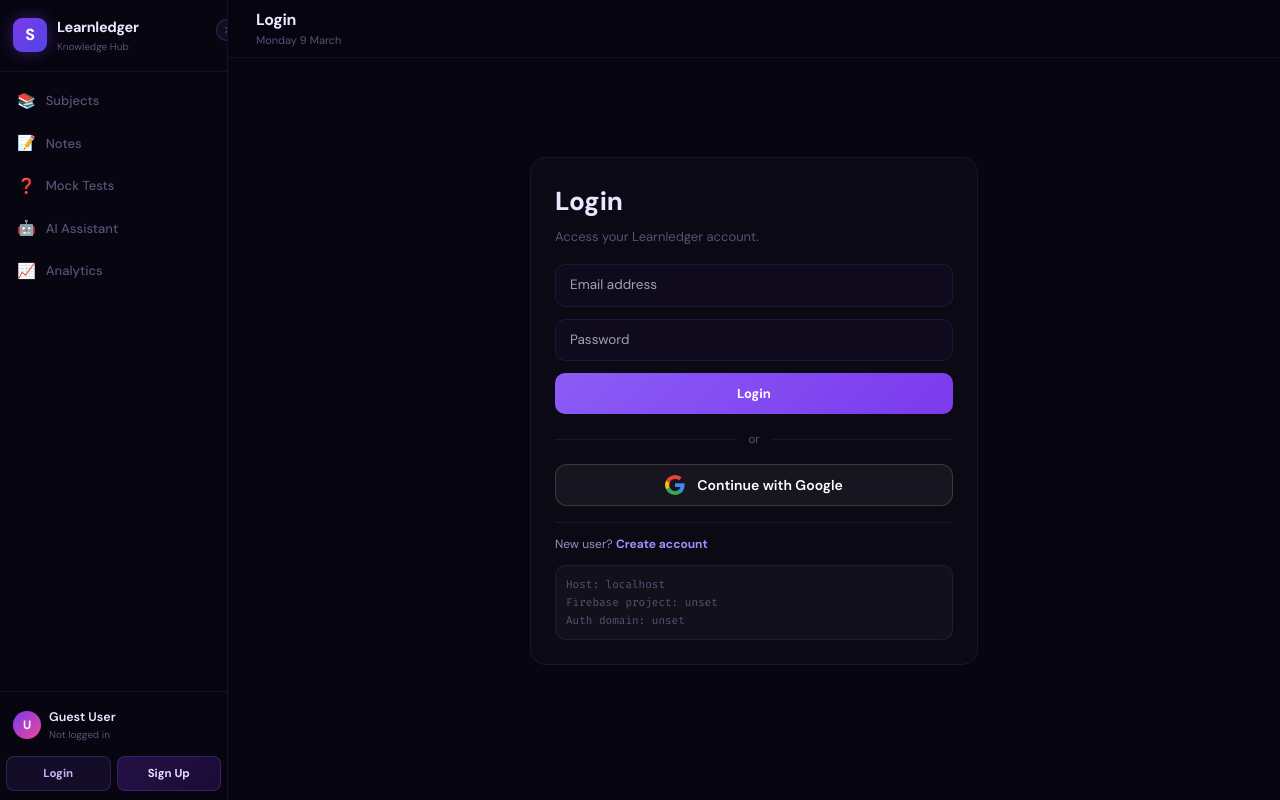
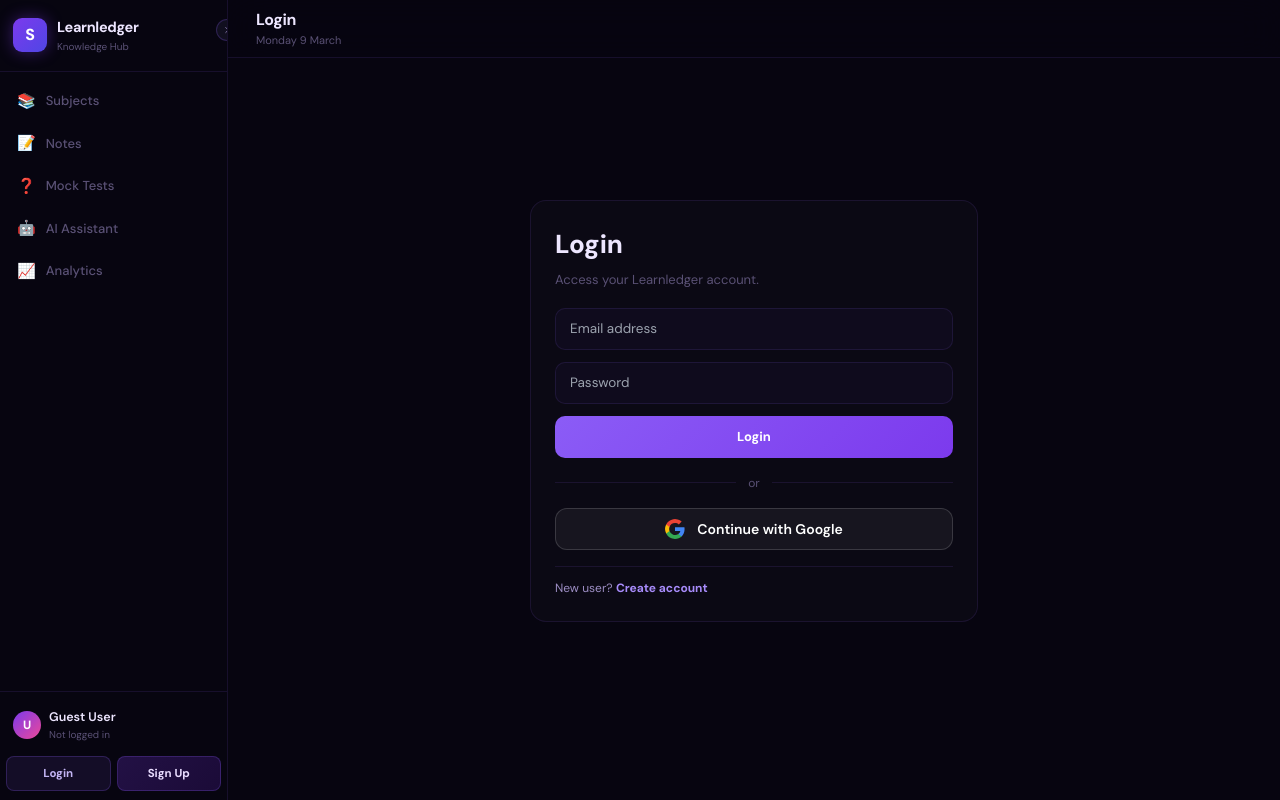
Before and after one commit to Sandeepsinghrathore007/Learnledger, a React (Vite) app: page / in a window 1280 px wide. Both pictures are taken after a click on the button "Login". Built offline with nearby package versions, Linux system fonts and the light colour scheme; no server answers.

Commit message:
Stabilize deployed Google sign-in

```diff
--- a/src/pages/LoginPage.jsx
+++ b/src/pages/LoginPage.jsx
@@ -4,8 +4,8 @@
   loginWithEmail,
   mapFirebaseAuthError,
 } from '@/services/firebase/authService'
-import { firebaseConfig } from '@/services/firebase/firebaseConfig'
 import { BORDER, TEXT1, TEXT2, TEXT3 } from '@/constants/theme'
+import { resetCachedDeployedApp } from '@/utils/runtimeRecovery'
 
 function GoogleIcon() {
   return (
@@ -28,14 +28,6 @@
       />
     </svg>
   )
-}
-
-function getCurrentHostname() {
-  if (typeof window === 'undefined' || !window.location?.hostname) {
-    return 'unknown'
-  }
-
-  return window.location.hostname
 }
 
 export default function LoginPage({ onSwitchToSignup, onLoginSuccess = () => {} }) {
@@ -84,6 +76,14 @@
       setNotice('Signed in with Google.')
       onLoginSuccess(user)
     } catch (authError) {
+      if (authError?.code === 'auth/unauthorized-domain') {
+        const didResetCache = await resetCachedDeployedApp()
+
+        if (didResetCache) {
+          return
+        }
+      }
+
       setError(mapFirebaseAuthError(authError))
     } finally {
       setIsSubmitting(false)
@@ -243,25 +243,6 @@
             </button>
           </p>
         </div>
-
-        <div
-          style={{
-            marginTop: '12px',
-            borderRadius: '10px',
-            border: `1px solid ${BORDER}`,
-            background: 'rgba(255,255,255,0.03)',
-            padding: '10px',
-            color: TEXT3,
-            fontFamily: "'Fira Code', monospace",
-            fontSize: '11px',
-            lineHeight: 1.6,
-            wordBreak: 'break-word',
-          }}
-        >
-          <div>Host: {getCurrentHostname()}</div>
-          <div>Firebase project: {firebaseConfig?.projectId || 'not set'}</div>
-          <div>Auth domain: {firebaseConfig?.authDomain || 'not set'}</div>
-        </div>
       </div>
     </div>
   )
--- a/src/registerPWA.js
+++ b/src/registerPWA.js
@@ -9,8 +9,11 @@
 
   didRegister = true
 
-  registerSW({
+  const updateSW = registerSW({
     immediate: true,
+    onNeedRefresh() {
+      updateSW(true)
+    },
     onRegisterError(error) {
       console.error('PWA service worker registration failed:', error)
     },
--- a/src/services/firebase/authService.js
+++ b/src/services/firebase/authService.js
@@ -9,6 +9,7 @@
 } from 'firebase/auth'
 import { doc, getDoc, serverTimestamp, setDoc } from 'firebase/firestore'
 import { auth, authPersistenceReady, db } from './firebaseConfig'
+import { isGitHubPagesHost } from '@/utils/runtimeRecovery'
 
 const USERS_COLLECTION = 'users'
 
@@ -137,7 +138,9 @@
     case 'auth/cancelled-popup-request':
       return 'Google sign-in was cancelled. Please try again.'
     case 'auth/unauthorized-domain':
-      return `Google sign-in is blocked because "${getCurrentHostname()}" is not added in Firebase Authentication -> Settings -> Authorized domains. Add that hostname in Firebase Console and try again.`
+      return isGitHubPagesHost(getCurrentHostname())
+        ? `Google sign-in is blocked because "${getCurrentHostname()}" is not added in Firebase Authentication -> Settings -> Authorized domains. Add that hostname in Firebase Console. If you already added it, refresh the deployed app once to clear cached files and try again.`
+        : `Google sign-in is blocked because "${getCurrentHostname()}" is not added in Firebase Authentication -> Settings -> Authorized domains. Add that hostname in Firebase Console and try again.`
     case 'auth/operation-not-allowed':
       return 'Google login is not enabled for this Firebase project.'
     default:
--- /dev/null
+++ b/src/utils/runtimeRecovery.js
@@ -0,0 +1,43 @@
+const GITHUB_PAGES_HOST_SUFFIX = 'github.io'
+const CACHE_RESET_MARKER = 'learnledger-cache-reset-v1'
+
+function getCurrentHostname() {
+  if (typeof window === 'undefined' || !window.location?.hostname) {
+    return ''
+  }
+
+  return window.location.hostname
+}
+
+export function isGitHubPagesHost(hostname = getCurrentHostname()) {
+  return String(hostname || '').endsWith(GITHUB_PAGES_HOST_SUFFIX)
+}
+
+export async function resetCachedDeployedApp() {
+  if (typeof window === 'undefined' || typeof sessionStorage === 'undefined') {
+    return false
+  }
+
+  if (!isGitHubPagesHost()) {
+    return false
+  }
+
+  if (sessionStorage.getItem(CACHE_RESET_MARKER) === 'done') {
+    return false
+  }
+
+  sessionStorage.setItem(CACHE_RESET_MARKER, 'done')
+
+  if ('serviceWorker' in navigator) {
+    const registrations = await navigator.serviceWorker.getRegistrations()
+    await Promise.allSettled(registrations.map((registration) => registration.unregister()))
+  }
+
+  if ('caches' in window) {
+    const cacheNames = await window.caches.keys()
+    await Promise.allSettled(cacheNames.map((cacheName) => window.caches.delete(cacheName)))
+  }
+
+  window.location.reload()
+  return true
+}
```
